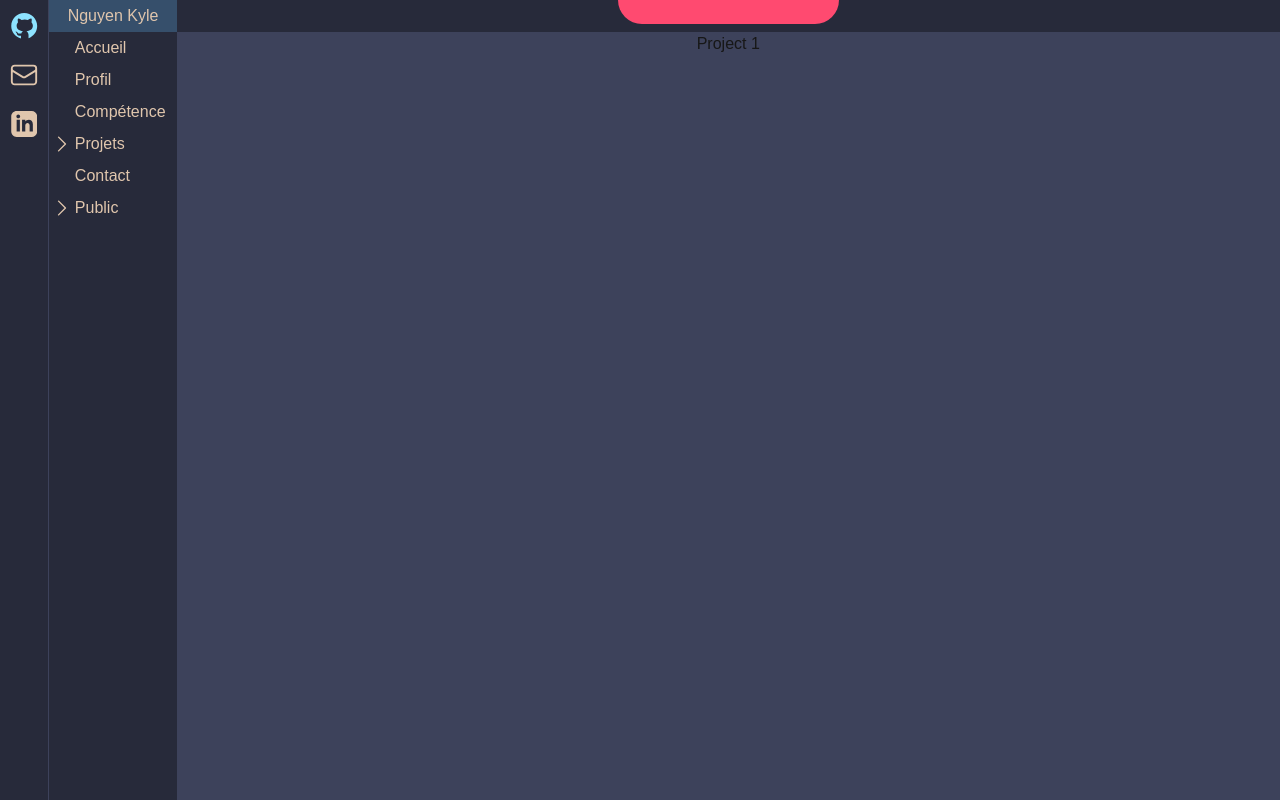
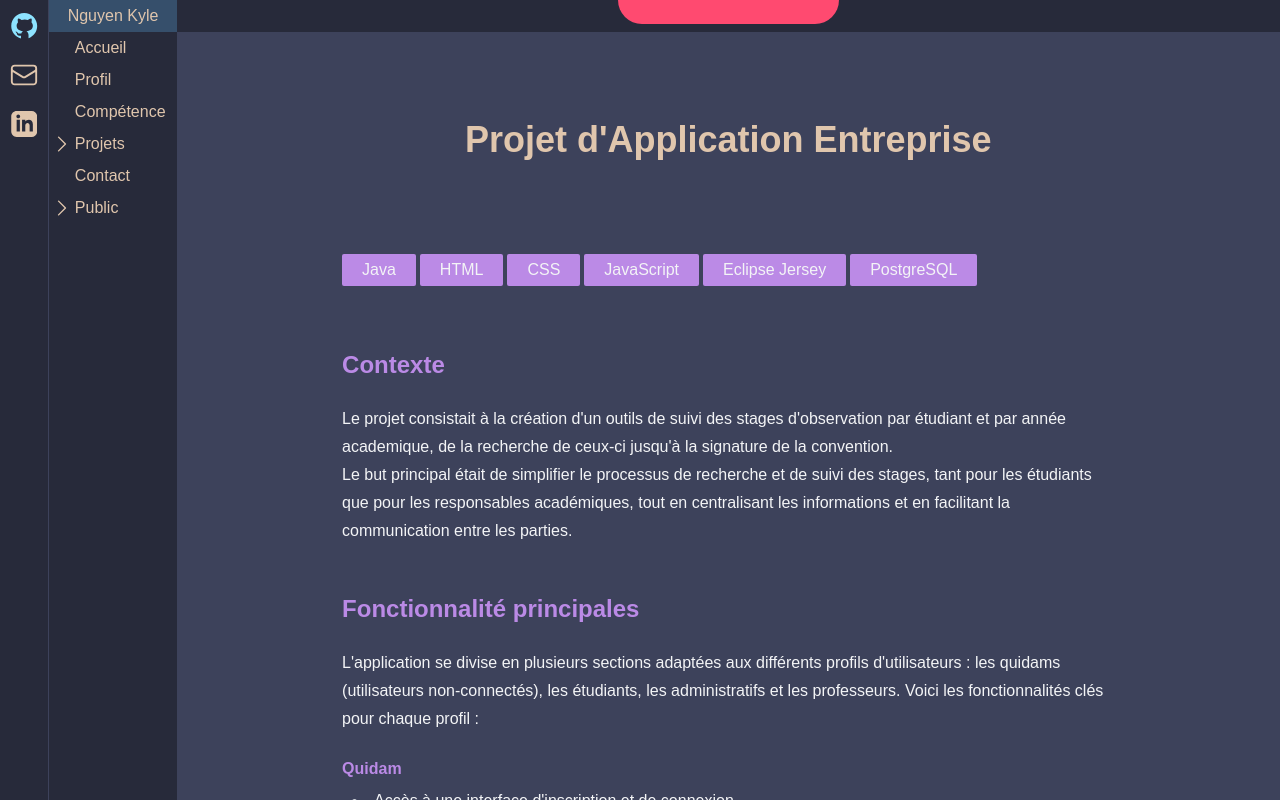
Before and after one commit to Shiusa/portfolio, a Next.js app: page /projects/1 in a window 1280 px wide. Built offline with nearby package versions, Linux system fonts and the light colour scheme.

Commit message:
add mdx project page

```diff
--- a/package.json
+++ b/package.json
@@ -10,7 +10,9 @@
   },
   "dependencies": {
     "@hookform/resolvers": "^3.9.1",
+    "@types/mdx": "^2.0.13",
     "next": "15.0.1",
+    "next-mdx-remote": "^5.0.0",
     "prismjs": "^1.29.0",
     "react": "19.0.0-rc-69d4b800-20241021",
     "react-dom": "19.0.0-rc-69d4b800-20241021",
@@ -19,6 +21,7 @@
     "yup": "^1.4.0"
   },
   "devDependencies": {
+    "@tailwindcss/typography": "^0.5.15",
     "@types/node": "^20",
     "@types/prismjs": "^1.26.5",
     "@types/react": "^18",
--- a/src/app/(no-code)/projects/[id]/page.tsx
+++ b/src/app/(no-code)/projects/[id]/page.tsx
@@ -1,4 +1,13 @@
 import React from 'react'
+import {promises as fs} from 'fs'
+import path from 'path'
+import { compileMDX } from 'next-mdx-remote/rsc'
+import { notFound } from 'next/navigation'
+import { projectData } from '@/data/data'
+import { ProjectType } from '@/types/types'
+import TechnoLabel from '../_component/TechnoLabel'
+// import { serialize } from 'next-mdx-remote/serialize'
+import WrappedImageWithText from '@/components/WrappedImageWithText'
 
 type Params = Promise<{
   id: string
@@ -7,9 +16,51 @@ type Params = Promise<{
 const ProjectPage = async(props : { params: Params }) => {
 
   const { id } = await props.params;
+  const project:ProjectType | undefined = projectData.find(project=> project.id.toString()===id);
+
+  if (!project) {
+    return notFound();
+  }
+
+  const projectsDir = path.join(process.cwd(), 'src/projects');
+  const files = await fs.readdir(projectsDir);
+
+  const fileName = files.find((file) => file.startsWith(`${id}-`) && file.endsWith('.mdx'));
+
+  if (!fileName) {
+    return notFound();
+  }
+
+  const filePath = path.join(projectsDir, fileName);
+  const content = await fs.readFile(filePath, 'utf-8');
+
+  // const filePath = path.join(process.cwd(), 'src/projects', `${id}.mdx`);
+  // const content = await fs.readFile(filePath, 'utf-8')
+  const data = await compileMDX<{id:number; title:string}>({
+    source: content,
+    options: {
+      parseFrontmatter: true
+    },
+    components: {
+      WrappedImageWithText
+    }
+  })
 
   return (
-    <div>Project {id}</div>
+    <div className='py-[8%] prose prose-headings:text-mauveNeon prose-headings:text-balance prose-h1:text-center prose-ul:leading-6 max-w-[70%] text-gray-100 overflow-y-scroll scrollbar-hidden flex flex-col prose-h1:text-orTamise'>
+      {/* <h1>Project {id}</h1> */}
+      <h1 className='text-center leading-10'>{project.title}</h1>
+      <div className='flex gap-1 flex-wrap pt-[8%] pb-[2%]'>
+        {project.techno? (
+          project.techno.map(techno => <TechnoLabel key={techno.id} name={techno.name}/>)
+        ):""}
+      </div>
+      {/* <h1>{data.frontmatter.title}</h1> */}
+      {/* <MDXRemote source={content} components={{TestWrapper}} /> */}
+      <div>
+        {data.content}
+      </div>
+    </div>
   )
 }
 
--- /dev/null
+++ b/src/components/WrappedImageWithText.tsx
@@ -0,0 +1,34 @@
+import Image from 'next/image';
+import React from 'react'
+
+type WrappedImageWithTextType = {
+    src: string;
+    alt?: string;
+    position?: "left" | "right";
+    width?: string;
+    children: React.ReactNode;
+}
+
+const WrappedImageWithText = ({ src, alt, position, width, children }: WrappedImageWithTextType) => {
+    const direction = position === 'left' ? 'flex-row-reverse' : 'flex-row';
+
+    return (
+      <div className={`flex gap-[4%] ${direction} items-center`}>
+        {/* <div className='flex flex-col'>
+        </div> */}
+        {children}
+        <div className={`flex w-[${width}%]`}>
+          <Image
+            src={src}
+            alt={alt? alt : ""}
+            width={1920}
+            height={1080}
+            className={`object-contain object-center rounded-md border-[2px] border-orTamise`}
+            // fill
+          />
+        </div>
+      </div>
+    );
+}
+
+export default WrappedImageWithText
--- /dev/null
+++ b/src/projects/1-Projet-Application-Entreprise.mdx
@@ -0,0 +1,56 @@
+---
+id: 1
+title: "Project d'Application Entreprise"
+---
+import WrappedImageWithText from '@/components/WrappedImageWithText'
+
+
+## Contexte
+
+Le projet consistait à la création d'un outils de suivi des stages d'observation par étudiant et par année academique, de la recherche de ceux-ci jusqu'à la signature de la convention.\
+Le but principal était de simplifier le processus de recherche et de suivi des stages, tant pour les étudiants que pour les responsables académiques, tout en centralisant les informations et en facilitant la communication entre les parties.
+
+## Fonctionnalité principales
+
+L'application se divise en plusieurs sections adaptées aux différents profils d'utilisateurs : les quidams (utilisateurs non-connectés), les étudiants, les administratifs et les professeurs. Voici les fonctionnalités clés pour chaque profil :
+#### Quidam
+    * Accès à une interface d'inscription et de connexion.
+    * Validation des informations pour créer un compte.
+
+#### Etudiant
+Une fois connecté, l'étudiant peut gérer ses contacts avec les entreprises et suivre l'évolution de sa recherche de stage :
+
+<WrappedImageWithText src="/placeholder.jpg" width="60" position="left">
+    * Accès à un tableau de bord regroupant ses contacts et informations de stage.
+    * Création de nouvelles entreprises, ajout de contacts, et modification des informations du stage.
+    * Possibilité de filtrer et de gérer les états des contacts (accepté, refusé, suspendu).
+</WrappedImageWithText>
+Exemple d'écran : Tableau de bord de l'étudiant montrant les contacts avec les entreprises.
+
+#### Administratif et Professeur
+Les membres du personnel administratif et les professeurs disposent de fonctionnalités spécifiques pour superviser les étudiants :
+
+    * Consultation des profils d'étudiants avec un accès aux détails de leurs contacts et informations de stage.
+    * Filtrage des étudiants par année académique et par statut.
+    * Gestion de la liste des entreprises, avec possibilité de blacklister celles qui ne sont pas recommandées.
+Exemple d'écran : Interface de recherche des utilisateurs pour filtrer les étudiants par année.
+
+#### Professeur
+En plus des fonctionnalités d'administration, les professeurs ont accès à des outils d'analyse et de gestion des stages :
+
+    * Un tableau de bord avec des indicateurs graphiques sur le statut des étudiants (stage trouvé ou non).
+    * Possibilité de consulter et de gérer les entreprises black-listées avec une justification pour chaque décision.
+Exemple d'écran : Tableau de bord du professeur avec diagramme des étudiants en stage.
+
+## Architecture des données
+
+Les informations sont organisées dans une base de données relationnelle qui assure la cohérence et la sécurité des données stockées. Les entités principales comprennent :
+
+    * Utilisateurs : stocke les informations de chaque utilisateur (étudiant, administratif, professeur).
+    * Entreprises : contient les informations des entreprises, avec une option de "blacklistage".
+    * Contacts : enregistre les interactions entre les étudiants et les entreprises.
+    * Stages : centralise les informations relatives aux stages validés.
+
+## Conclusion
+
+Le développement de ProStage™ représente une solution complète pour automatiser et simplifier la gestion des stages. Avec une interface intuitive et des fonctionnalités avancées, cette application facilite la coordination entre les étudiants et les enseignants, tout en offrant une vue d’ensemble efficace pour le suivi des stages académiques.
--- a/tailwind.config.ts
+++ b/tailwind.config.ts
@@ -1,4 +1,5 @@
 import type { Config } from "tailwindcss";
+import typography from '@tailwindcss/typography'
 
 const config: Config = {
   content: [
@@ -22,6 +23,8 @@ const config: Config = {
       },
     },
   },
-  plugins: [],
+  plugins: [
+    typography,
+  ],
 };
 export default config;
```
Also changed, not shown: src/projects/2-Projet-Web.mdx (added), src/projects/3-test.mdx (added), 1 other file (tests, documents, lock files or other folders).
